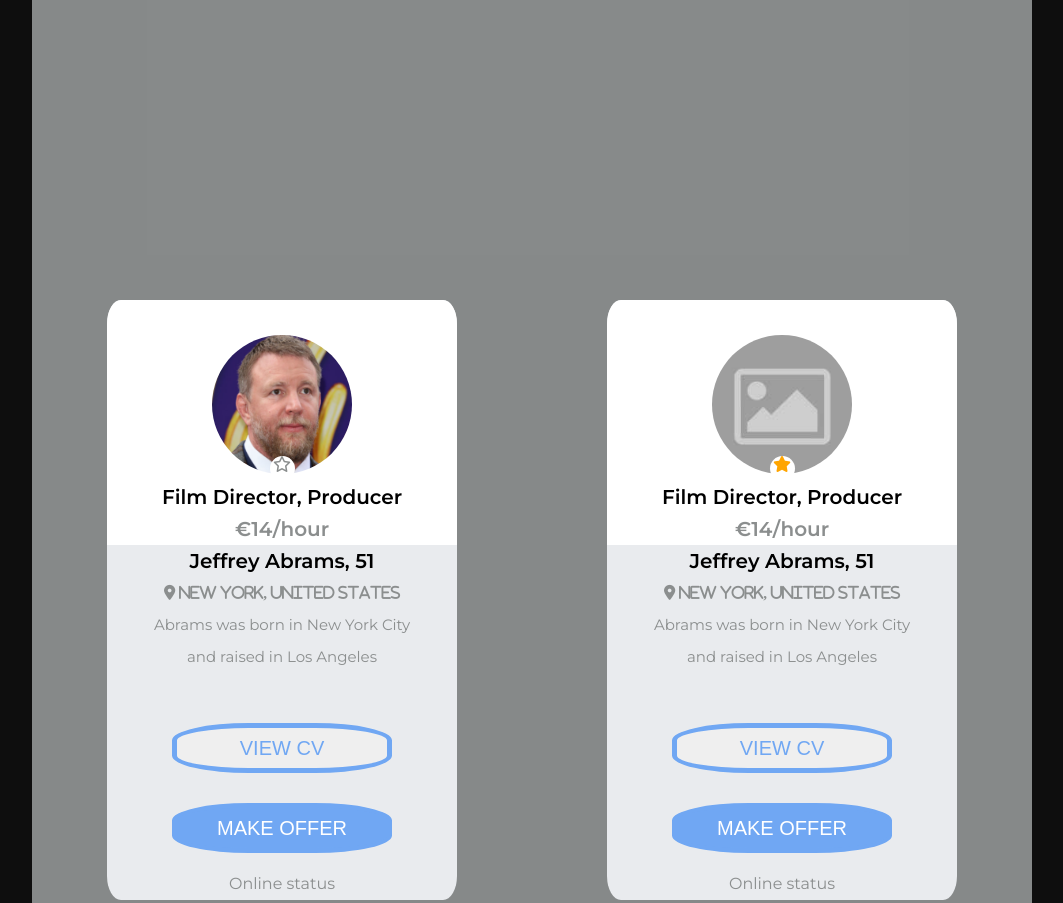
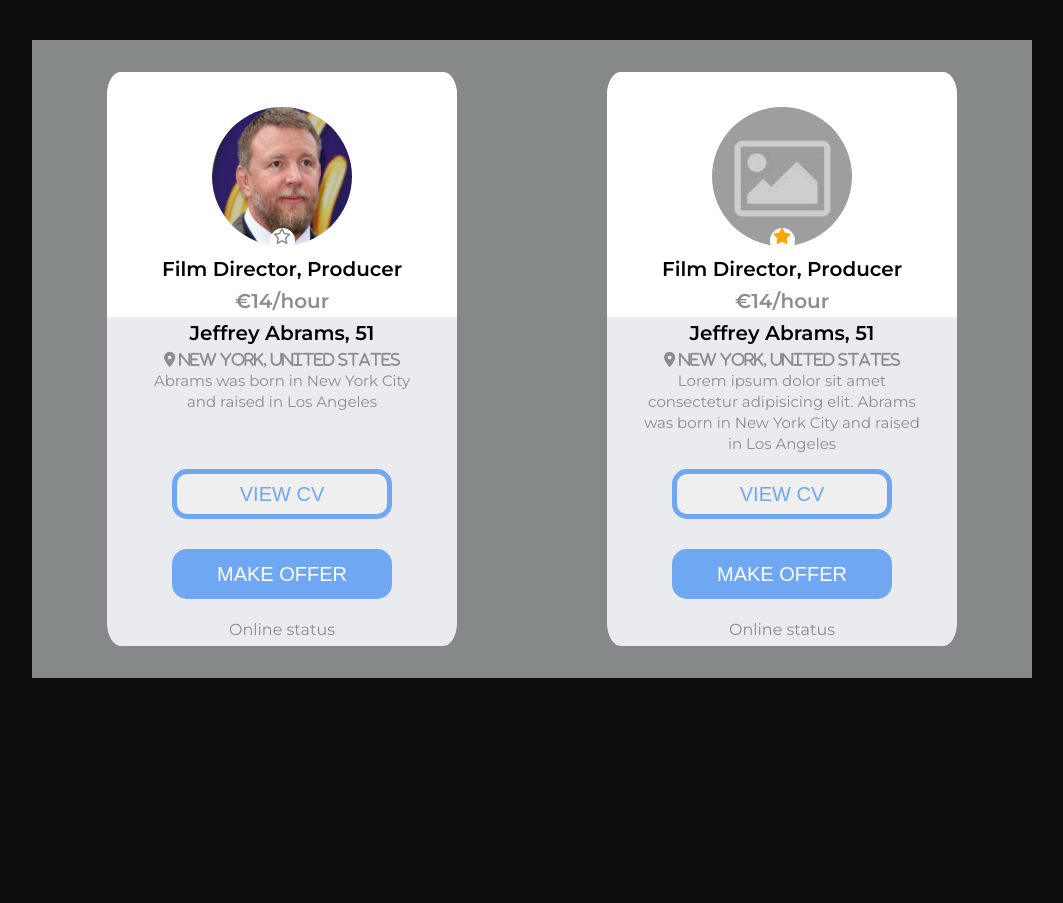
Before and after one commit to YuliiaRez/User-card-FimDirector, a plain HTML site: page index.html in a window 1280 px wide. Shown: the top 903 px of the page, without its empty margins (108-1171 px from the left). After the commit the page ends 800 px from the top, so only its background shows below. Drawn offline with Linux system fonts and the light colour scheme.

Commit message:
06.05.21

```diff
--- a/css/style.css
+++ b/css/style.css
@@ -1,9 +1,11 @@
-@import url(./reset.css);
+/*@import url(./reset.css);*/
 
-*{
+* {
     box-sizing: border-box;
+    margin: 0;
+    padding: 0;
 }
-body{
+body {
     --card-width: 350px;
     --main-color: rgba(137, 140, 140, 0.986);
     background-color: #0e0e0e;
@@ -12,62 +14,65 @@ body{
     justify-content: center;
     align-items: center;
     line-height: 2em;
-    font-family: 'Montserrat', sans-serif;
+    font-family: "Montserrat", sans-serif;
     flex-wrap: wrap;
-
 }
-.mainContainer{
+.mainContainer {
     width: 1000px;
-    height: 1200px;
+    height: auto;
     background-color: var(--main-color);
     display: flex;
     justify-content: space-around;
-    align-items: center;
+    align-items: stretch;
     flex-wrap: wrap;
-
+    margin-top: 40px;
 }
-.userCard{
+.userCard {
     width: var(--card-width);
-    height: 600px;
+    height: auto;
     background-color: rgb(233, 235, 238);
     border-radius: 4%;
     display: flex;
     flex-direction: column;
-    justify-content: space-between;
-    align-items: center;
+    justify-content: stretch;
+    align-items: stretch;
     overflow: hidden;
-
+    margin-bottom: 2em;
+    margin-top: 2em;
 }
-.headBG{
+.headBG {
     background-color: white;
     width: 100%;
-    height: calc(var(--card-width)*0.7);
+    height: calc(var(--card-width) * 0.7);
 }
 
-.headBG, .mainBG, .button {
+.headBG,
+.mainBG,
+.button {
     display: flex;
     flex-direction: column;
     justify-content: space-around;
     align-items: center;
 }
-.mainBG{
+.mainBG {
     width: 100%;
     margin-bottom: auto;
 }
-    .userProfileImage{
-        width: calc(var(--card-width)*0.4);
-        height: calc(var(--card-width)*0.4);
+.userProfileImage {
+    width: calc(var(--card-width) * 0.4);
+    height: calc(var(--card-width) * 0.4);
     border-radius: 50%;
     /*object-fit: cover;*/
-        margin-top: calc(var(--card-width)*(0.1));
+    margin-top: calc(var(--card-width) * (0.1));
     overflow: hidden;
     z-index: 1;
 }
-    img{
+img {
     width: 100%;
     height: 100%;
 }
-        /*.far*/ .fa-star{
+/*.far*/
+.fa-star {
     text-align: center;
     width: 25px;
     height: 25px;
@@ -77,44 +82,43 @@ body{
     margin-top: -18px;
     z-index: 2;
 }
-   .userPosition, .userAbout {
+.userPosition,
+.userAbout {
     font-size: 20px;
     font-weight: bold;
     text-align: center;
 }
 .salaryPerHour {
-    font-size: 20px ;
+    font-size: 20px;
     font-weight: bold;
     color: var(--main-color);
 }
 
-   .userLocation, .userInfo{
-    margin:auto 0 auto 0;
-    font-size: 15px ;
+.userLocation,
+.userInfo {
+    margin: auto 0 auto 0;
+    font-size: 15px;
     color: var(--main-color);
-
+    line-height: 1.4em;
 }
-   .userInfo{
+.userInfo {
     text-align: center;
     width: 80%;
-
 }
-   button{
+button {
     width: 220px;
     height: 50px;
-       border:5px solid rgb(112, 167, 243);
-       border-radius: 35%;
+    border: 5px solid rgb(112, 167, 243);
+    border-radius: 15px;
     margin: 15px 0 15px 0;
-       color:rgb(112, 167, 243) ;
+    color: rgb(112, 167, 243);
     font-size: 20px;
     text-transform: uppercase;
-
 }
-    .btnOffer>button{
+.btnOffer > button {
     color: white;
     background-color: rgb(112, 167, 243);
-
 }
-.NetStatus{
+.NetStatus {
     color: var(--main-color);
 }
--- a/index.html
+++ b/index.html
@@ -1,5 +1,6 @@
 <!DOCTYPE html>
 <html lang="en">
+
 <head>
     <meta charset="UTF-8">
     <meta http-equiv="X-UA-Compatible" content="IE=edge">
@@ -13,9 +14,10 @@
     <!--<i class="fas fa-star"></i>-->
 
 </head>
+
 <body>
     <div class="mainContainer">
-    <div class="userCard">
+        <div class="userCard fullCard">
             <div class="headBG">
 
                 <div class="userProfileImage">
@@ -45,14 +47,15 @@
                 </div>
             </div>
         </div>
-    <div class="userCard">
+        <div class="userCard blankCard">
             <div class="headBG">
 
                 <div class="userProfileImage">
                     <img src="./images/noImage.jpg" alt="User Photo">
 
                 </div>
-            <i class="fas fa-star" style="color: orange;"></i>            <p class="userPosition">Film Director, Producer</p>
+                <i class="fas fa-star" style="color: orange;"></i>
+                <p class="userPosition">Film Director, Producer</p>
                 <p class="salaryPerHour">€14/hour</p>
             </div>
             <div class="mainBG">
@@ -60,7 +63,9 @@
                 <p class="userLocation">
                     <i class="fas fa-map-marker-alt"> New York, United States</i>
                 </p>
-            <p class="userInfo">Abrams was born in New York City and raised in Los Angeles</p>
+                <p class="userInfo">Lorem ipsum dolor sit amet consectetur adipisicing elit. Abrams was born in New York
+                    City and raised in Los Angeles
+                </p>
             </div>
             <div class="button">
                 <div class="btnCv">
@@ -77,4 +82,5 @@
 
     </div>
 </body>
+
 </html>
```
Lines whose indentation alone changed are shown as unchanged.
